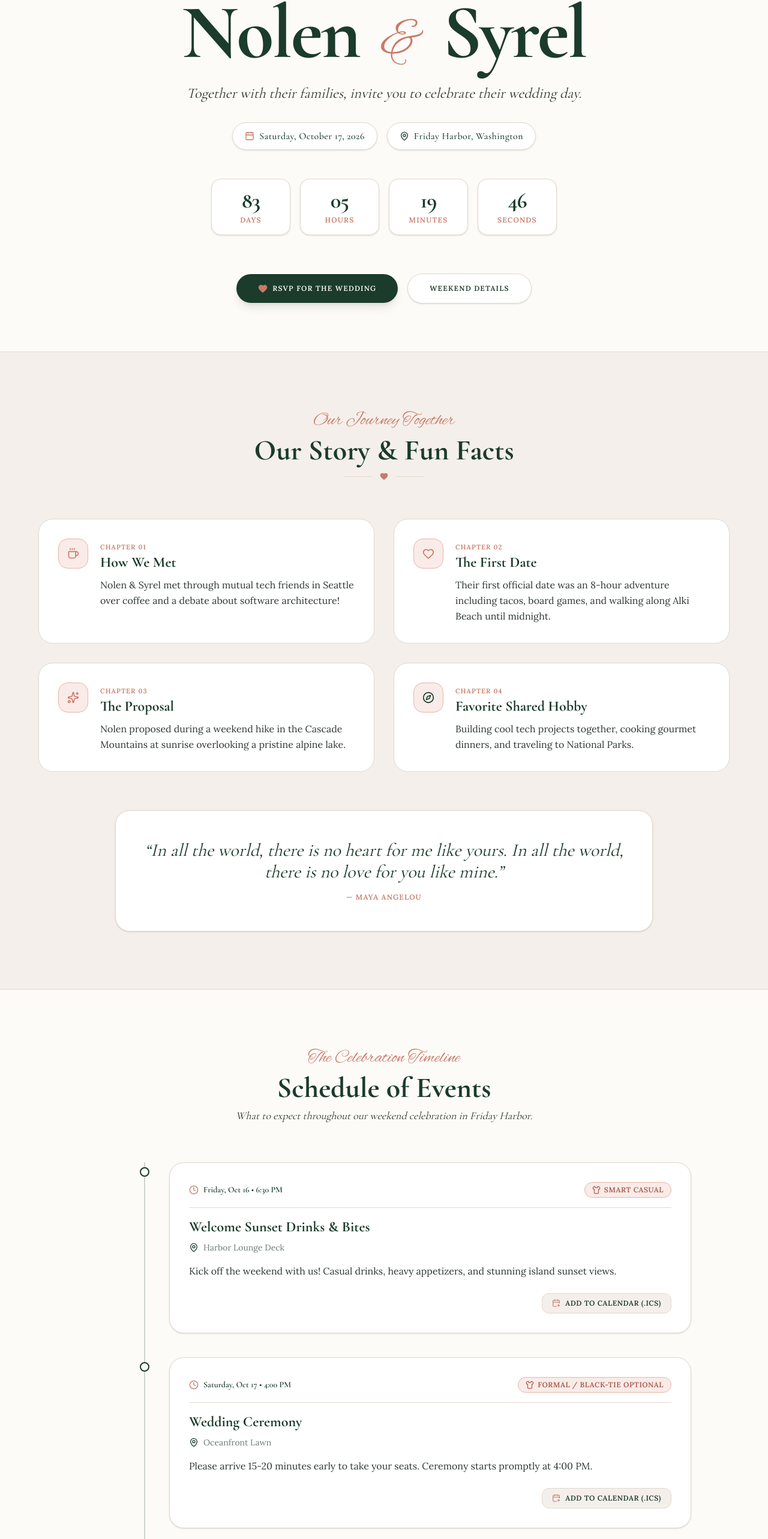
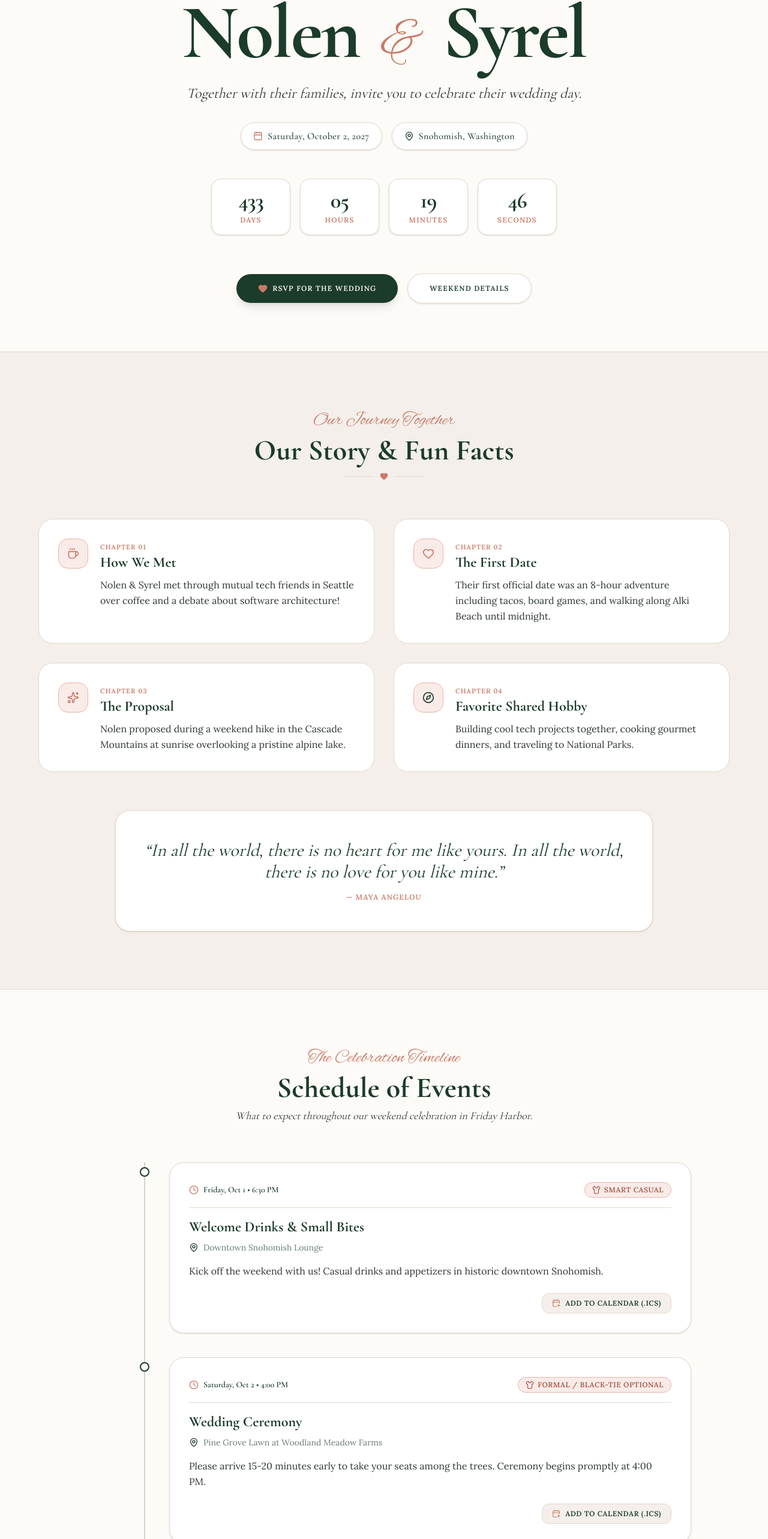
Before and after one commit to nolen-young/website, a Next.js app: page /wedding in a window 1280 px wide. Shown: the part 213-2779 px from the top of the page at 60% size. Built offline with nearby package versions, Linux system fonts and the light colour scheme.

Commit message:
Update venue to Woodland Meadow Farms in Snohomish, WA and wedding date to October 2, 2027

```diff
--- a/src/app/layout.tsx
+++ b/src/app/layout.tsx
@@ -23,8 +23,8 @@ const lora = Lora({
 });
 
 export const metadata: Metadata = {
-  title: "Nolen & Syrel's Wedding | October 17, 2026",
-  description: "Join us in celebrating the wedding of Nolen Young & Syrel in Friday Harbor, Washington.",
+  title: "Nolen & Syrel's Wedding | October 2, 2027",
+  description: "Join us in celebrating the wedding of Nolen Young & Syrel at Woodland Meadow Farms in Snohomish, Washington.",
 };
 
 export default function RootLayout({
--- a/src/app/page.tsx
+++ b/src/app/page.tsx
@@ -48,11 +48,11 @@ export default function Home() {
             <div className="flex flex-wrap gap-4 text-xs font-semibold text-[#1B3B2B] pt-2">
               <div className="flex items-center space-x-1.5 px-3 py-1.5 rounded-full bg-[#F4EFEA] border border-[#E2D9CE]">
                 <Calendar className="w-4 h-4 text-[#C87A68]" />
-                <span>October 17, 2026</span>
+                <span>October 2, 2027</span>
               </div>
               <div className="flex items-center space-x-1.5 px-3 py-1.5 rounded-full bg-[#EBF2ED] border border-[#38664F]/30">
                 <MapPin className="w-4 h-4 text-[#1B3B2B]" />
-                <span>Friday Harbor, WA</span>
+                <span>Snohomish, WA</span>
               </div>
             </div>
           </div>
--- a/src/app/wedding/page.tsx
+++ b/src/app/wedding/page.tsx
@@ -36,7 +36,7 @@ export default function WeddingPage() {
                   Celebration Attendance
                 </span>
                 <h2 className="text-4xl sm:text-5xl font-serif font-bold text-[#1B3B2B]">
-                  Kindly Respond By Sept 1, 2026
+                  Kindly Respond By August 15, 2027
                 </h2>
                 <p className="text-[#2E3834] font-serif italic text-base sm:text-lg max-w-xl mx-auto">
                   Search your name or enter your personalized invitation code to submit your RSVP and dinner preference.
--- a/src/app/wedding/rsvp/page.tsx
+++ b/src/app/wedding/rsvp/page.tsx
@@ -40,7 +40,7 @@ function RsvpPageContent() {
             RSVP Portal
           </h1>
           <p className="text-[#2E3834] font-serif italic text-sm sm:text-base">
-            Please submit your response by September 1, 2026.
+            Please submit your response by August 15, 2027.
           </p>
         </div>
 
--- a/src/components/wedding/ScheduleSection.tsx
+++ b/src/components/wedding/ScheduleSection.tsx
@@ -19,8 +19,8 @@ BEGIN:VEVENT
 SUMMARY:${title}
 DESCRIPTION:${details.replace(/\n/g, "\\n")}
 LOCATION:${location}
-DTSTART:20261017T230000Z
-DTEND:20261018T050000Z
+DTSTART:20271002T230000Z
+DTEND:20271003T050000Z
 END:VEVENT
 END:VCALENDAR`;
 
--- a/src/data/weddingConfig.ts
+++ b/src/data/weddingConfig.ts
@@ -56,23 +56,23 @@ export const WEDDING_CONFIG = {
     initials: "N & S",
   },
   date: {
-    fullDate: "Saturday, October 17, 2026",
-    isoDate: "2026-10-17T16:00:00-07:00",
-    year: "2026",
+    fullDate: "Saturday, October 2, 2027",
+    isoDate: "2027-10-02T16:00:00-07:00",
+    year: "2027",
     time: "4:00 PM PST",
   },
   venue: {
     ceremony: {
-      name: "The San Juan Island Ocean Resort",
-      address: "1250 Oceanview Drive, Friday Harbor, WA 98250",
-      cityState: "Friday Harbor, Washington",
-      googleMapsUrl: "https://maps.google.com/?q=Friday+Harbor+WA",
-      description: "An outdoor cliffside lawn overlooking the Salish Sea, followed by dinner and dancing in the Grand Pavilion.",
+      name: "Woodland Meadow Farms",
+      address: "13428 Shorts School Rd, Snohomish, WA 98290",
+      cityState: "Snohomish, Washington",
+      googleMapsUrl: "https://maps.app.goo.gl/fScsCcTGRF3bGeKT8",
+      description: "A scenic outdoor pine grove and garden venue nestled in the Snohomish River Valley, featuring covered pavilion seating, fire pits, and rustic Pacific Northwest charm.",
     },
     reception: {
-      name: "The Grand Pavilion & Fireside Terrace",
-      address: "1250 Oceanview Drive, Friday Harbor, WA 98250",
-      description: "Cocktail hour on the terrace starting at 5:00 PM, followed by dinner, toasts, and dancing until midnight.",
+      name: "The Pavilion at Woodland Meadow Farms",
+      address: "13428 Shorts School Rd, Snohomish, WA 98290",
+      description: "Cocktail hour on the lawn at 5:00 PM, followed by dinner, toasts, and dancing under the pavilion string lights.",
     },
   },
   attire: {
@@ -88,42 +88,42 @@ export const WEDDING_CONFIG = {
   schedule: [
     {
       id: "welcome",
-      time: "Friday, Oct 16 • 6:30 PM",
-      title: "Welcome Sunset Drinks & Bites",
-      location: "Harbor Lounge Deck",
-      description: "Kick off the weekend with us! Casual drinks, heavy appetizers, and stunning island sunset views.",
+      time: "Friday, Oct 1 • 6:30 PM",
+      title: "Welcome Drinks & Small Bites",
+      location: "Downtown Snohomish Lounge",
+      description: "Kick off the weekend with us! Casual drinks and appetizers in historic downtown Snohomish.",
       attire: "Smart Casual",
     },
     {
       id: "ceremony",
-      time: "Saturday, Oct 17 • 4:00 PM",
+      time: "Saturday, Oct 2 • 4:00 PM",
       title: "Wedding Ceremony",
-      location: "Oceanfront Lawn",
-      description: "Please arrive 15-20 minutes early to take your seats. Ceremony starts promptly at 4:00 PM.",
+      location: "Pine Grove Lawn at Woodland Meadow Farms",
+      description: "Please arrive 15-20 minutes early to take your seats among the trees. Ceremony begins promptly at 4:00 PM.",
       attire: "Formal / Black-Tie Optional",
     },
     {
       id: "cocktail",
-      time: "Saturday, Oct 17 • 5:00 PM",
+      time: "Saturday, Oct 2 • 5:00 PM",
       title: "Cocktail Hour",
-      location: "Fireside Terrace",
+      location: "Meadow Patio & Fire Pits",
       description: "Signature cocktails, lawn games, and butler-passed hors d'oeuvres while the newlyweds take photos.",
       attire: "Formal",
     },
     {
       id: "reception",
-      time: "Saturday, Oct 17 • 6:30 PM",
+      time: "Saturday, Oct 2 • 6:30 PM",
       title: "Dinner, Toasts & Dancing",
-      location: "The Grand Pavilion",
-      description: "Three-course plated dinner, wedding cake, heartfelt toasts, and live DJ until late!",
+      location: "The Pavilion at Woodland Meadow Farms",
+      description: "Plated farm-to-table dinner, wedding cake, heartfelt toasts, and dancing until late!",
       attire: "Formal",
     },
     {
       id: "brunch",
-      time: "Sunday, Oct 18 • 10:00 AM",
-      title: "Farewell Coffee & Brunch",
-      location: "Harbor Bistro Courtyard",
-      description: "Drop by for coffee, pastries, and hugs before heading home or taking the ferry.",
+      time: "Sunday, Oct 3 • 10:00 AM",
+      title: "Farewell Coffee & Pastries",
+      location: "Historic Downtown Snohomish Courtyard",
+      description: "Drop by for fresh coffee, pastries, and hugs before heading home or departing for the airport.",
       attire: "Casual",
     },
   ] as ScheduleItem[],
@@ -144,7 +144,7 @@ export const WEDDING_CONFIG = {
     {
       id: "risotto",
       name: "Wild Mushroom & Truffle Risotto",
-      description: "Creamy arborio rice with roasted chanterelles, fresh herbs, and parmesan reggiano (or vegan cheese option).",
+      description: "Creamy arborio rice with roasted chanterelles, fresh herbs, and parmesan reggiano.",
       tags: ["Vegetarian", "GF Available"],
     },
     {
@@ -185,37 +185,37 @@ export const WEDDING_CONFIG = {
   travel: {
     airports: [
       {
-        name: "Seattle-Tacoma International Airport (SEA)",
-        distance: "2.5 hours via car & ferry",
-        notes: "Fly into SEA, rent a car, and drive to Anacortes Ferry Terminal.",
+        name: "Paine Field Snohomish County Airport (PAE)",
+        distance: "20 minutes drive to venue",
+        notes: "Closest and most convenient airport in Everett, WA with direct flights on Alaska Airlines.",
       },
       {
-        name: "Paine Field Snohomish County Airport (PAE)",
-        distance: "1.5 hours via car & ferry",
-        notes: "Convenient alternative closer to Anacortes ferry.",
+        name: "Seattle-Tacoma International Airport (SEA)",
+        distance: "45 minutes drive to venue",
+        notes: "Major hub with all airlines. Rental car or ride-share recommended.",
       },
     ],
     hotels: [
       {
-        name: "San Juan Island Resort & Suites",
-        address: "1250 Oceanview Dr, Friday Harbor, WA",
-        phone: "(360) 555-0199",
-        code: "NOLENSYREL2026",
-        rate: "$199 / night",
+        name: "The Snohomish Inn",
+        address: "323 2nd St, Snohomish, WA 98290",
+        phone: "(360) 568-1800",
+        code: "NOLENSYREL2027",
+        rate: "$169 / night",
         bookingUrl: "#",
-        notes: "Primary room block location where ceremony & reception take place.",
+        notes: "Located in historic downtown Snohomish, 10 minutes drive from Woodland Meadow Farms.",
       },
       {
-        name: "Friday Harbor House",
-        address: "130 1st St, Friday Harbor, WA",
-        phone: "(360) 555-0144",
-        code: "YOUNG2026",
-        rate: "$179 / night",
+        name: "Hotel Indigo Everett Waterfront",
+        address: "1028 13th St, Everett, WA 98201",
+        phone: "(425) 217-3000",
+        code: "YOUNG2027",
+        rate: "$189 / night",
         bookingUrl: "#",
-        notes: "Boutique hotel 5 minutes from venue, overlooking harbor.",
+        notes: "Boutique waterfront hotel in Everett, 20 minutes from the venue.",
       },
     ] as HotelBlock[],
-    ferryNotice: "Important: Washington State Ferries require advance reservations for vehicles traveling between Anacortes and Friday Harbor. We recommend booking ferry tickets 30 days in advance!",
+    ferryNotice: "Snohomish Travel Tip: Woodland Meadow Farms is easily accessible by car via US-2 E or WA-9. Rideshare services (Uber/Lyft) operate in the area, but reserving rides in advance is recommended for the end of the evening.",
   },
 
   registry: {
@@ -244,12 +244,12 @@ export const WEDDING_CONFIG = {
   faqs: [
     {
       question: "When should I RSVP by?",
-      answer: "Please submit your RSVP by September 1, 2026 so we can finalize headcounts and meal orders with our caterers.",
+      answer: "Please submit your RSVP by August 15, 2027 so we can finalize headcounts and catering orders.",
       category: "rsvp",
     },
     {
       question: "Can I bring a +1?",
-      answer: "Due to venue capacity, only guests explicitly indicated on your invitation/RSVP page are allowed a plus one. When you search your name on the RSVP tab, it will automatically inform you if a +1 is included.",
+      answer: "Due to venue capacity, only guests explicitly indicated on your invitation/RSVP portal are allowed a plus one. When you search your name on the RSVP tab, it will automatically inform you if a +1 is included.",
       category: "rsvp",
     },
     {
@@ -259,17 +259,17 @@ export const WEDDING_CONFIG = {
     },
     {
       question: "What is the dress code?",
-      answer: "The dress code is Formal / Black-Tie Optional. Gentlemen can wear a tuxedo or dark suit and tie. Ladies can wear floor-length gowns, formal cocktail dresses, or elegant dressy separates.",
+      answer: "The dress code is Formal / Black-Tie Optional. Gentlemen can wear a tuxedo or dark suit and tie. Ladies can wear floor-length gowns, formal cocktail dresses, or elegant dressy separates. Grass-friendly shoes are recommended for the lawn ceremony!",
       category: "attire",
     },
     {
       question: "Is the wedding indoors or outdoors?",
-      answer: "The ceremony will be outdoors on the oceanfront lawn (weather permitting), followed by cocktail hour on the covered terrace, and dinner/dancing indoors in the climate-controlled Grand Pavilion.",
+      answer: "The ceremony will take place outdoors on the pine grove lawn (weather permitting), followed by cocktail hour on the outdoor patio, and dinner/dancing under the covered, heated pavilion.",
       category: "general",
     },
     {
       question: "What should I do if I have dietary restrictions?",
-      answer: "You will be able to select your meal preference and list any dietary restrictions, food allergies, or vegan/gluten-free requirements directly during your RSVP flow on this website!",
+      answer: "You can select your meal preference and list any dietary restrictions, food allergies, or vegan/gluten-free requirements directly during your RSVP flow on this website!",
       category: "rsvp",
     },
   ] as FaqItem[],
```
